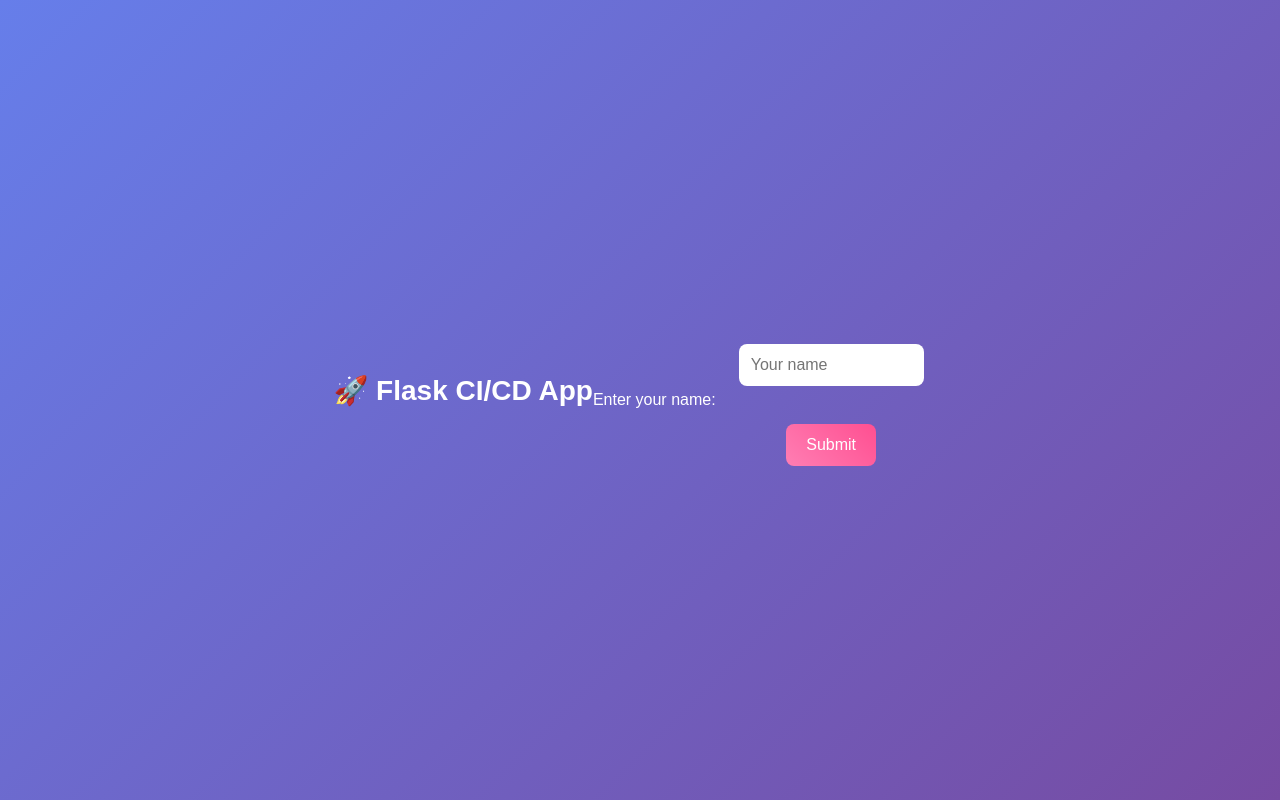
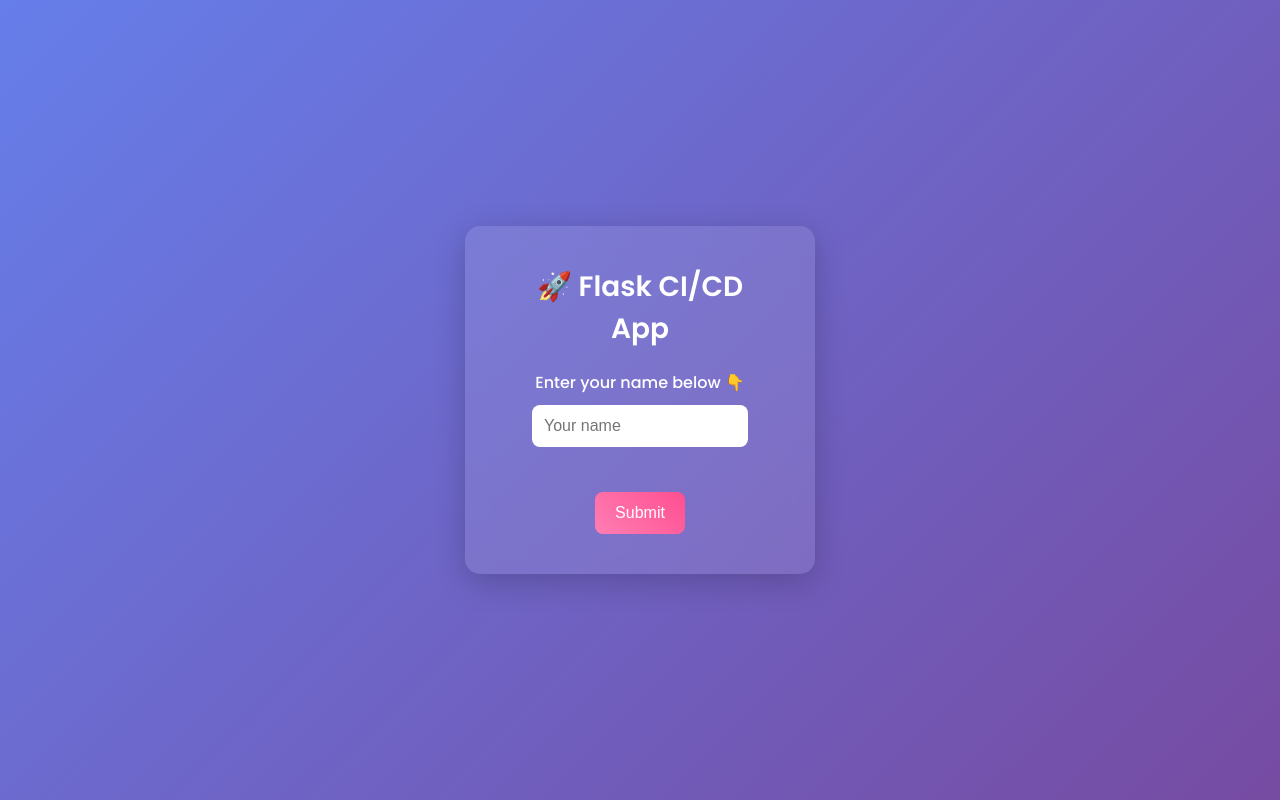
Before and after one commit to SId30003/flask-two-tier-app, a Flask app: page / in a window 1280 px wide. Run offline with Flask 3, Linux system fonts and the light colour scheme.

Commit message:
Update index.html

```diff
--- a/templates/index.html
+++ b/templates/index.html
@@ -1,19 +1,29 @@
 <!DOCTYPE html>
-<html>
+<html lang="en">
 <head>
-    <title>Flask App</title>
+    <meta charset="UTF-8">
+    <meta name="viewport" content="width=device-width, initial-scale=1.0">
+    <title>Flask CI/CD App</title>
+
+    <!-- Google Font -->
+    <link href="https://fonts.googleapis.com/css2?family=Poppins:wght@300;500;600&display=swap" rel="stylesheet">
+
+    <!-- External CSS -->
     <link rel="stylesheet" href="{{ url_for('static', filename='css/style.css') }}">
 </head>
+
 <body>
 
+    <div class="container">
         <h1>🚀 Flask CI/CD App</h1>
-    <p>Enter your name:</p>
+        <p>Enter your name below 👇</p>
 
         <form action="/greet" method="POST">
             <input type="text" name="name" placeholder="Your name" required>
             <br><br>
             <button type="submit">Submit</button>
         </form>
+    </div>
 
 </body>
 </html>
```
Lines whose indentation alone changed are shown as unchanged.
